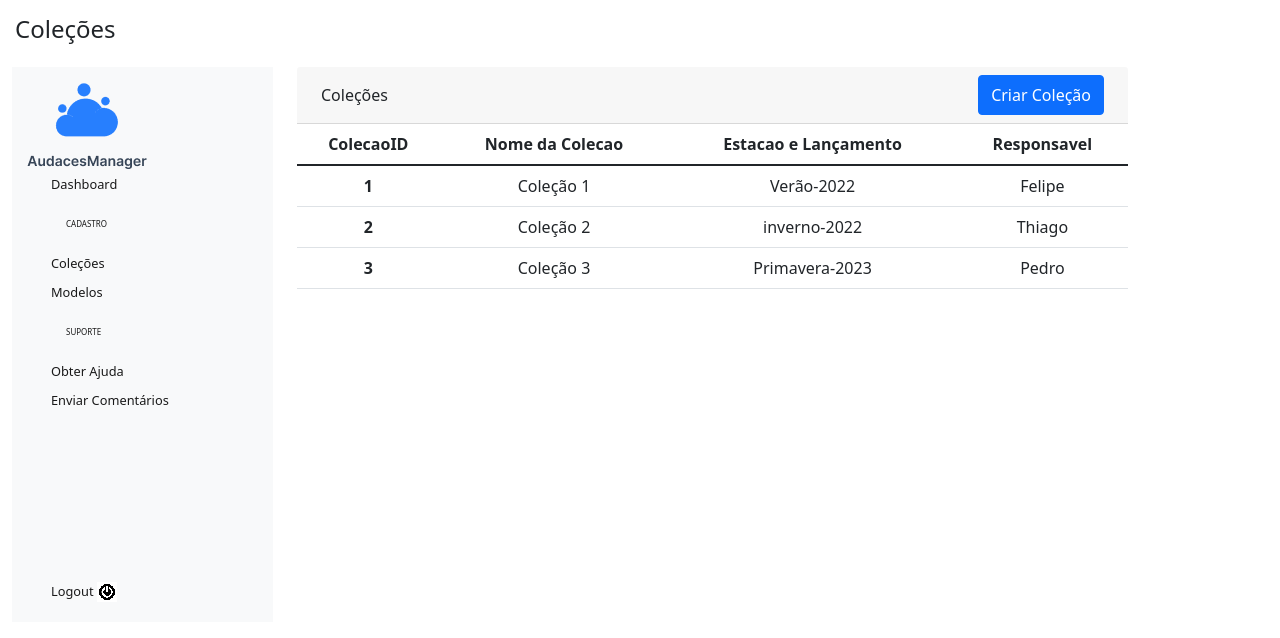
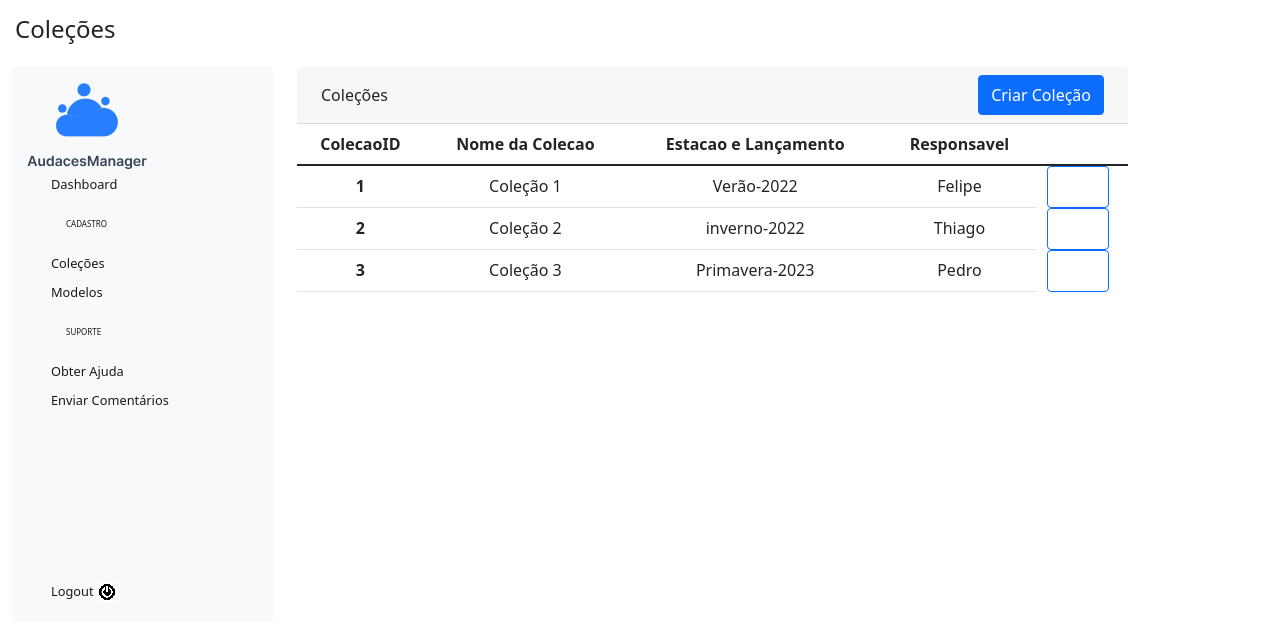
Before and after one commit to feliperi0s/projetoAudaces, an Angular app: page /colecao in a window 1280 px wide. Shown: the top 638 px of the page. Built offline with nearby package versions, Linux system fonts and the light colour scheme; data requests are answered from the project's data file.

Commit message:
serviço

```diff
--- a/src/app/components/colecao/colecao.component.html
+++ b/src/app/components/colecao/colecao.component.html
@@ -27,6 +27,7 @@
               <td>{{colecoes.nome}}</td>
               <td>{{colecoes.estacao}}-{{colecoes.anoLancamento}}</td>
               <td>{{colecoes.responsavel}}</td>
+              <button class="btn btn-primary me-md-2" type="button" (click)="onEditi(colecoes.id)">Editar</button>
             </tr>
           </tbody>
         </table>
```
